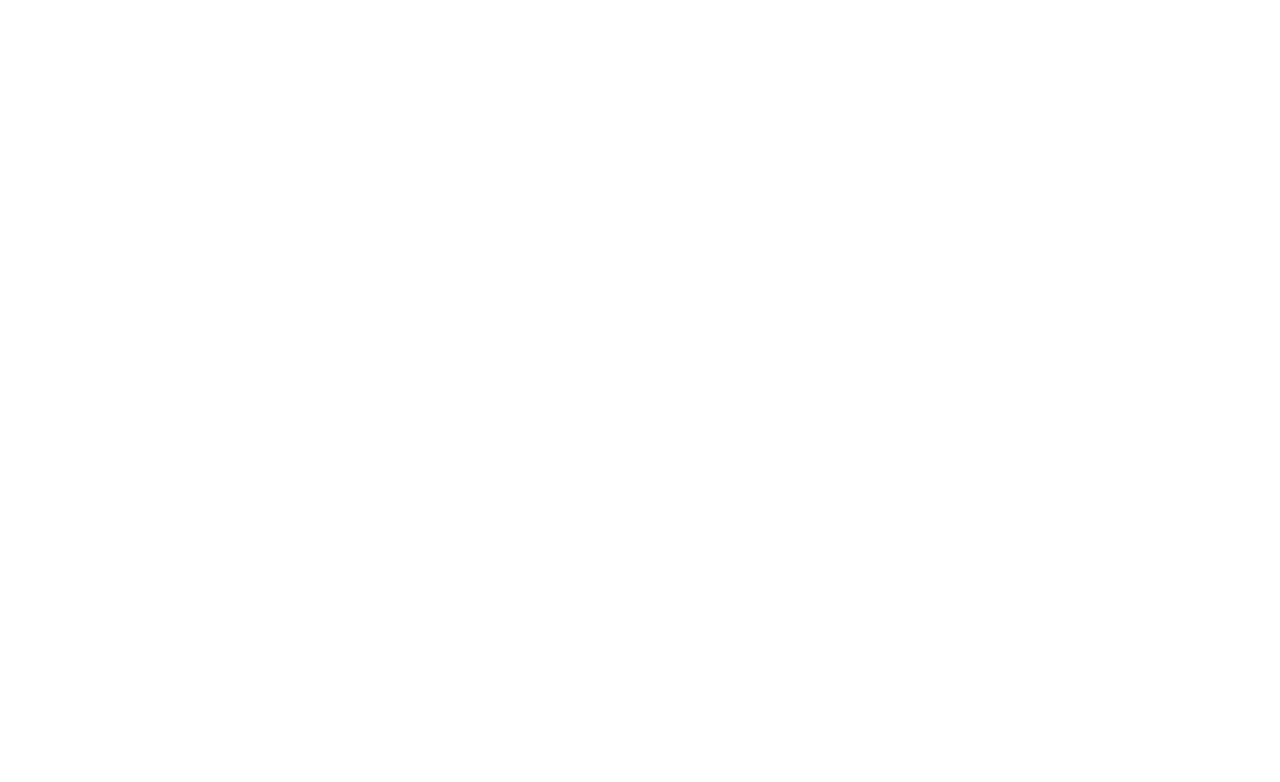
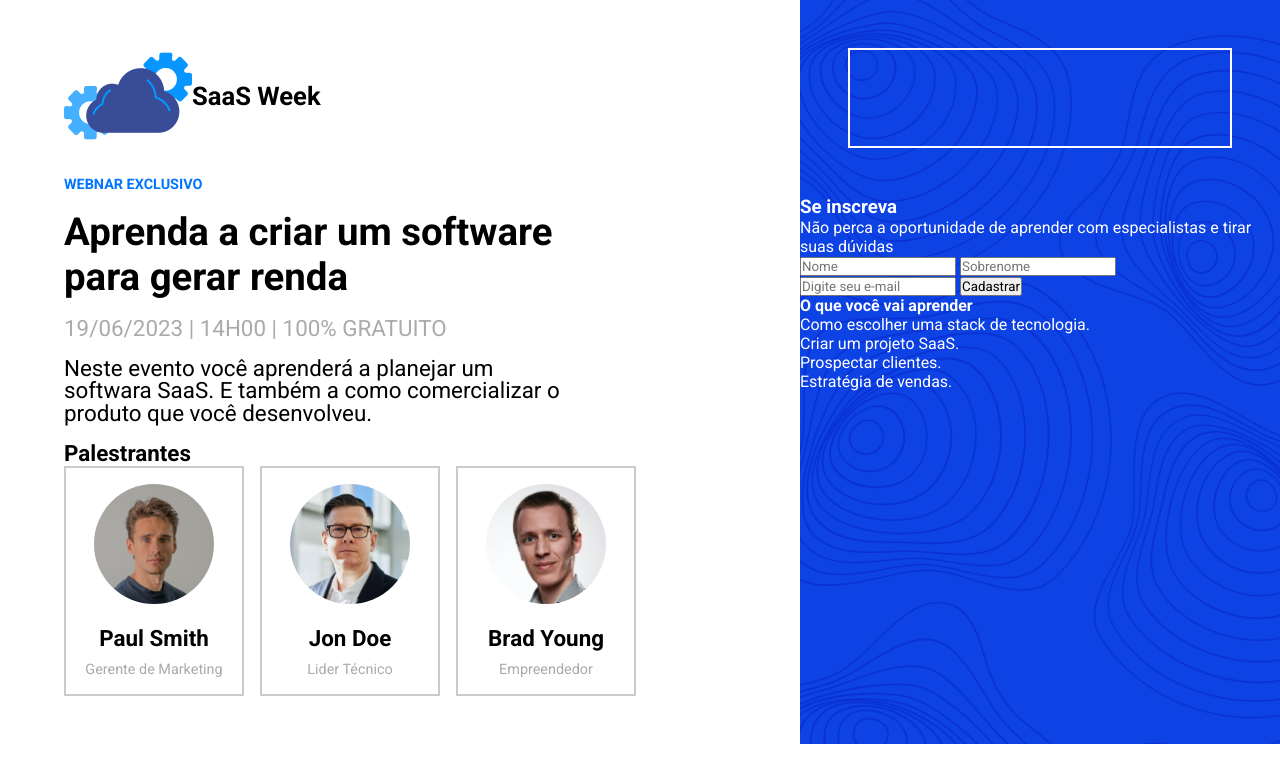
Before and after one commit to joaocmf/webnar-de-ti, a plain HTML site: page index.html in a window 1280 px wide. Drawn offline with Linux system fonts and the light colour scheme.

Commit message:
2:38
pequeno erro ao montar formulário

```diff
--- a/css/styles.css
+++ b/css/styles.css
@@ -0,0 +1,99 @@
+/*Geral*/
+*{
+    margin: 0;
+    padding: 0;
+    box-sizing: border-box;
+    font-family: "Roboto";
+}
+body{
+    display: flex;
+    flex-wrap: wrap;
+}
+/*Apresentação do evento*/
+#about-container{
+    flex: 1.4;
+    padding: 2rem 4rem;
+}
+#brand{
+    display: flex;
+    align-items: center;
+    font-size: 0.8rem;
+    margin-bottom: 1rem;
+}
+#brand-img{
+    height: 50px;
+    margin-right: 0.6rem;
+}
+#exclusive{
+    text-transform: uppercase;
+    color: #0075ff;
+    font-weight: bold;
+    font-size: 0.9rem;
+    margin-bottom: 1rem;
+}
+#about-container h2{
+    font-size: 2.4rem;
+    max-width: 500px;
+    margin-bottom: 1rem;
+}
+#date{
+    text-transform: uppercase;
+    color: #aaa;
+    margin-bottom: 1rem;
+}
+#description{
+    max-width: 500px;
+    margin-bottom: 1rem;
+    line-height: 1.4rem;
+}
+#about-container{
+    font-size: 1.4rem;
+    margin-bottom: 1rem;
+
+}
+#users-container{
+    display: flex;
+    flex-wrap: wrap;
+    gap: 1rem;
+
+}
+
+.user-card{
+    border: 2px solid #ccc;
+    padding: 1rem;
+    width: 180px;
+    text-align: center;
+
+}
+
+.user-card img{
+    width: 120px;
+    border-radius: 50%;
+    margin-bottom: 1rem;
+}
+.user-card .user-name{
+    font-weight: bold;
+    margin-bottom: 0.6rem;
+}
+
+.user-card .user-role{
+    color: #aaa;
+    font-size: 0.9rem;
+}
+
+
+/*Formulário*/
+#form-container{
+    flex: 1;
+    background-image: url("../img/pattern.png");
+    background-size: cover;
+    color: #fff;
+}
+#form-inner{
+    margin: 3rem;
+    padding: 3rem;
+    border: 2px solid #fff;
+    text-align: center;
+    display: flex;
+    flex-direction: column;
+}
--- a/index.html
+++ b/index.html
@@ -1,13 +1,84 @@
 <!DOCTYPE html>
 <html lang="en">
+
 <head>
     <meta charset="UTF-8">
     <meta name="viewport" content="width=device-width, initial-scale=1.0">
     <title>Webinar de TI</title>
+    <!--Google fonts-->
+    <link rel="preconnect" href="https://fonts.googleapis.com">
+    <link rel="preconnect" href="https://fonts.gstatic.com" crossorigin>
+    <link
+        href="https://fonts.googleapis.com/css2?family=Roboto:ital,wght@0,100;0,300;0,400;0,500;0,700;0,900;1,100;1,300;1,400;1,500;1,700;1,900&display=swap"
+        rel="stylesheet">
+
     <!--Estilos-->
     <link rel="stylesheet" href="css/styles.css">
 </head>
+
 <body>
+    <div id="about-container">
+        <div id="brand">
+            <img src="img/saasweeklogo.png" alt="SaaS Week">
+            <h1>SaaS Week</h1>
+        </div>
+        <div id="exclusive">Webnar Exclusivo</div>
+        <h2>Aprenda a criar um software para gerar renda</h2>
+        <p id="date">19/06/2023 | 14h00 | 100% Gratuito</p>
+
+        <p id="description">Neste evento você aprenderá a
+            planejar um softwara SaaS. E também a como
+            comercializar o produto que você desenvolveu.
+        </p>
+
+        <h4>Palestrantes</h4>
+
+        <div id="users-container">
+            <div class="user-card">
+                <img src="img/user_1.jpg" alt="Paul Smith" />
+                <p class="user-name">Paul Smith</p>
+                <p class="user-role">Gerente de Marketing</p>
+            </div>
+
+            <div class="user-card">
+                <img src="img/user_2.jpg" alt="Jon Doe" />
+                <p class="user-name">Jon Doe</p>
+                <p class="user-role">Lider Técnico</p>
+            </div>
+
+            <div class="user-card">
+                <img src="img/user_3.jpg" alt="Brad Young" />
+                <p class="user-name">Brad Young</p>
+                <p class="user-role">Empreendedor</p>
+            </div>
+        </div>
+
+    </div>
+
+    <div id="form-container">
+        <div id="form-inner"></div>
+        <h3>Se inscreva</h3>
+        <p>Não perca a oportunidade de
+            aprender com especialistas e tirar suas dúvidas</p>
+            <form action="" id="register-form">
+                <div id="name-container">
+                    <input type="text" name="name" id="name" placeholder="Nome"/>
+                    <input type="text" name="lastname" id="lastname" placeholder="Sobrenome">
+                </div>
+                <input type="email" name="email" id="email" placeholder="Digite seu e-mail">
+                <input type="submit" value="Cadastrar" id="">
+            </form>
+            <div id="benefits"></div>
+            <h4>O que você vai aprender</h4>
+            <ul>
+                <li>Como escolher uma stack de tecnologia.</li>
+                <li>Criar um projeto SaaS.</li>
+                <li>Prospectar clientes.</li>
+                <li>Estratégia de vendas.</li>
+            </ul>
+
+    </div>
 
 </body>
+
 </html>
```
